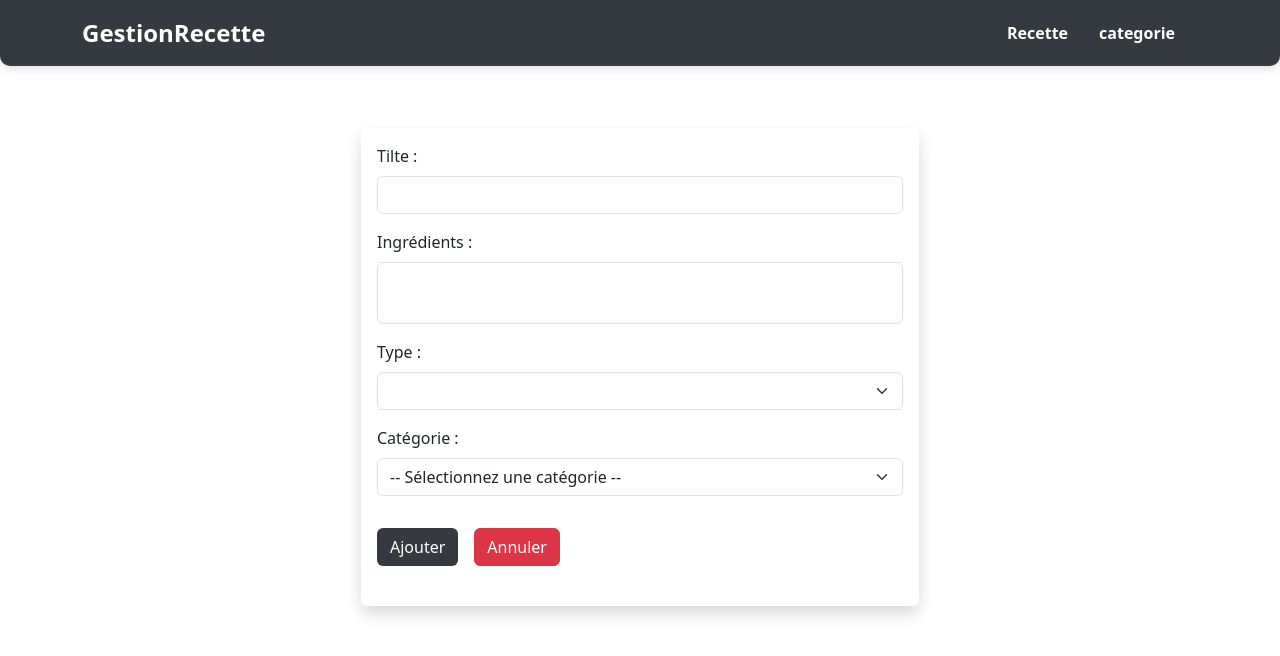
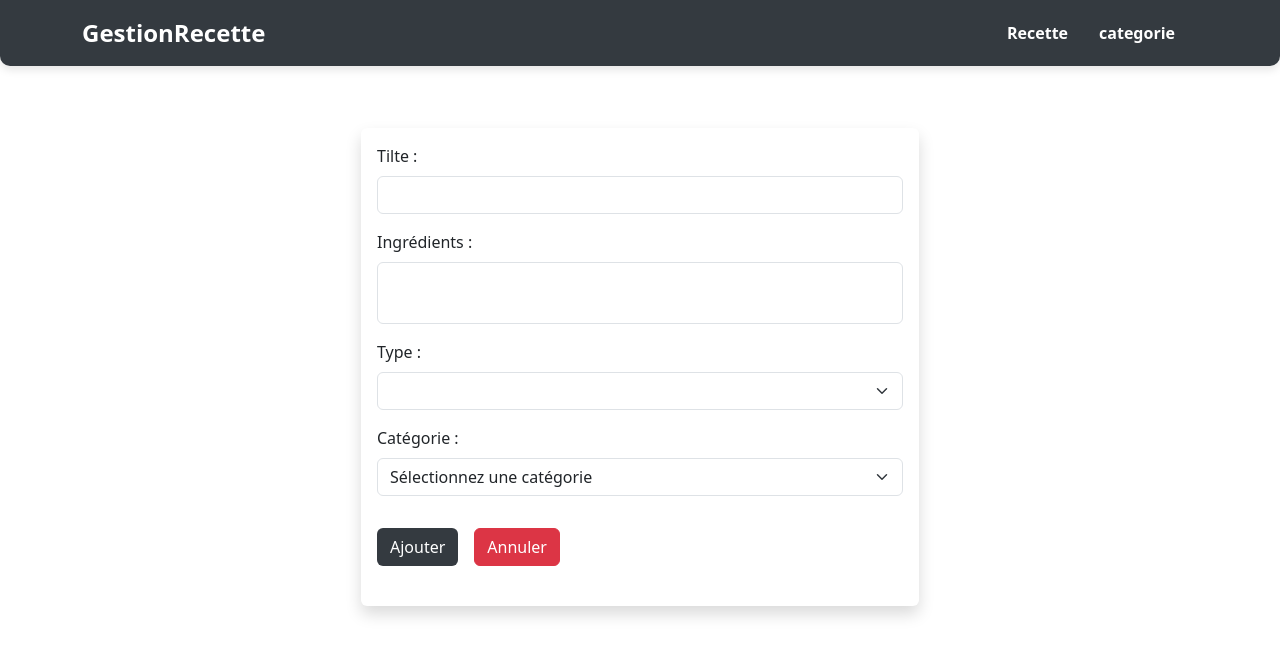
Before and after one commit to semthillo/Gestion-Recette-App, a Vue app: page /modifierecette/1 in a window 1280 px wide. Shown: the top 656 px of the page. Built offline with nearby package versions, Linux system fonts and the light colour scheme.

Commit message:
Update Ajout recette

```diff
--- a/src/components/Recettes/AjoutRecette.vue
+++ b/src/components/Recettes/AjoutRecette.vue
@@ -28,6 +28,7 @@
       <div class="mb-3">
         <label for="type" class="form-label">Type :</label>
         <select class="input form-select" v-model="type" id="type" required>
+          <option value="" disabled selected>Sélectionnez un type de recette</option>
           <option value="entry">entry</option>
           <option value="plat">plat</option>
           <option value="desert">desert</option>
@@ -41,7 +42,7 @@
           id="category"
           required
         >
-          <option value="" disabled selected>-- Sélectionnez une catégorie --</option>
+          <option value="" disabled selected>Sélectionnez une catégorie</option>
           <option
             v-for="category in store.categories"
             :key="category.id"
--- a/src/components/Recettes/ModifiRecette.vue
+++ b/src/components/Recettes/ModifiRecette.vue
@@ -40,7 +40,7 @@
           id="category"
           required
         >
-          <option value="" disabled selected>-- Sélectionnez une catégorie --</option>
+          <option value="" disabled selected>Sélectionnez une catégorie</option>
           <option
             v-for="category in store.categories"
             :key="category.id"
@@ -83,8 +83,12 @@ onMounted(() => {
     title.value = recette.title;
     ingredients.value = recette.ingredients;
     type.value = recette.type;
-    selectedCategory.value = recette.category_id;
+    const category = store.categories.find(cat => cat.name === recette.category);
+    if (category) {
+      selectedCategory.value = category.id;
+    }
     originalTitle.value = recette.title;
+    console.log("Selected Category:", selectedCategory.value);
   }
 });
 
```
